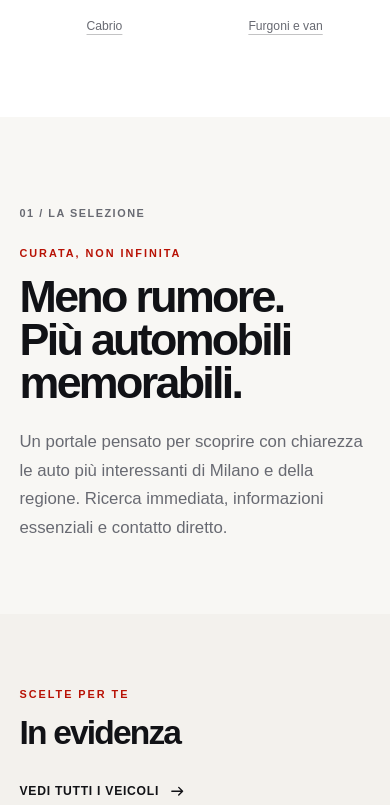
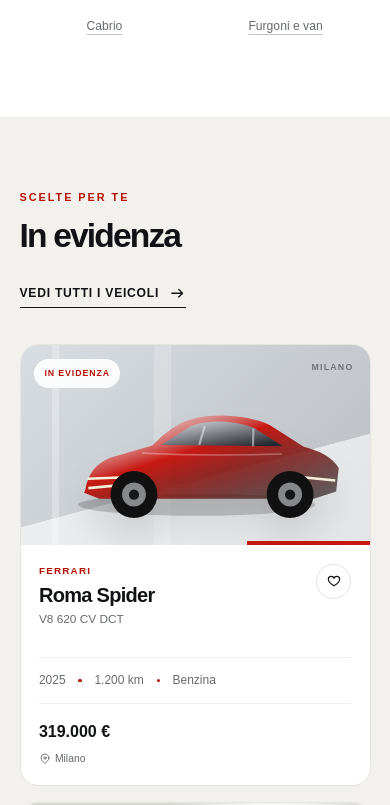
Before and after one commit to ronaldocardoso/macchinamilano, a Next.js app: page / in a window 390 px wide. Shown: the part 2236-3041 px from the top of the page. Built offline with nearby package versions, Linux system fonts and the light colour scheme; no server answers.

Commit message:
Remove selection intro section

```diff
--- a/app/globals.css
+++ b/app/globals.css
@@ -591,27 +591,6 @@ a {
   color: white;
 }
 
-.section--intro {
-  padding-top: clamp(7rem, 10vw, 10rem);
-}
-
-.intro-grid {
-  display: grid;
-  grid-template-columns: 0.45fr 1.45fr 0.7fr;
-  align-items: end;
-  gap: 3rem;
-}
-
-.section-index {
-  align-self: start;
-  margin: 0;
-  color: var(--ink-600);
-  font-size: 0.68rem;
-  font-weight: 700;
-  letter-spacing: 0.14em;
-  text-transform: uppercase;
-}
-
 .display-title {
   margin: 0;
   font-size: clamp(2.8rem, 5vw, 5.2rem);
@@ -2075,14 +2054,6 @@ a {
     grid-template-columns: 1fr;
   }
 
-  .intro-grid {
-    grid-template-columns: 1fr 2fr;
-  }
-
-  .intro-grid .section-copy {
-    grid-column: 2;
-  }
-
   .brand-grid {
     grid-template-columns: repeat(2, minmax(0, 1fr));
   }
@@ -2248,19 +2219,6 @@ a {
     padding-block: 4.5rem;
   }
 
-  .section--intro {
-    padding-top: 5.5rem;
-  }
-
-  .intro-grid {
-    grid-template-columns: 1fr;
-    gap: 1.5rem;
-  }
-
-  .intro-grid .section-copy {
-    grid-column: auto;
-  }
-
   .section-heading {
     align-items: start;
     flex-direction: column;
--- a/app/page.tsx
+++ b/app/page.tsx
@@ -35,25 +35,6 @@ export default function Home() {
         </div>
 
         <ExploreDirectory />
-
-        <section className="section section--intro" id="manifesto">
-          <div className="intro-grid container">
-            <p className="section-index">01 / La selezione</p>
-            <div>
-              <p className="eyebrow">Curata, non infinita</p>
-              <h2 className="display-title">
-                Meno rumore.
-                <br />
-                Più automobili memorabili.
-              </h2>
-            </div>
-            <p className="section-copy">
-              Un portale pensato per scoprire con chiarezza le auto più
-              interessanti di Milano e della regione. Ricerca immediata,
-              informazioni essenziali e contatto diretto.
-            </p>
-          </div>
-        </section>
 
         <section className="section section--muted" id="selezioni">
           <div className="container">
--- a/components/site-footer.tsx
+++ b/components/site-footer.tsx
@@ -24,7 +24,6 @@ export function SiteFooter() {
           </div>
           <div>
             <h3>Macchina Milano</h3>
-            <Link href="/#manifesto">Chi siamo</Link>
             <Link href="/#magazine">Magazine</Link>
             <Link href="/#contatti">Per i concessionari</Link>
             <Link href="/#contatti">Contatti</Link>
```
